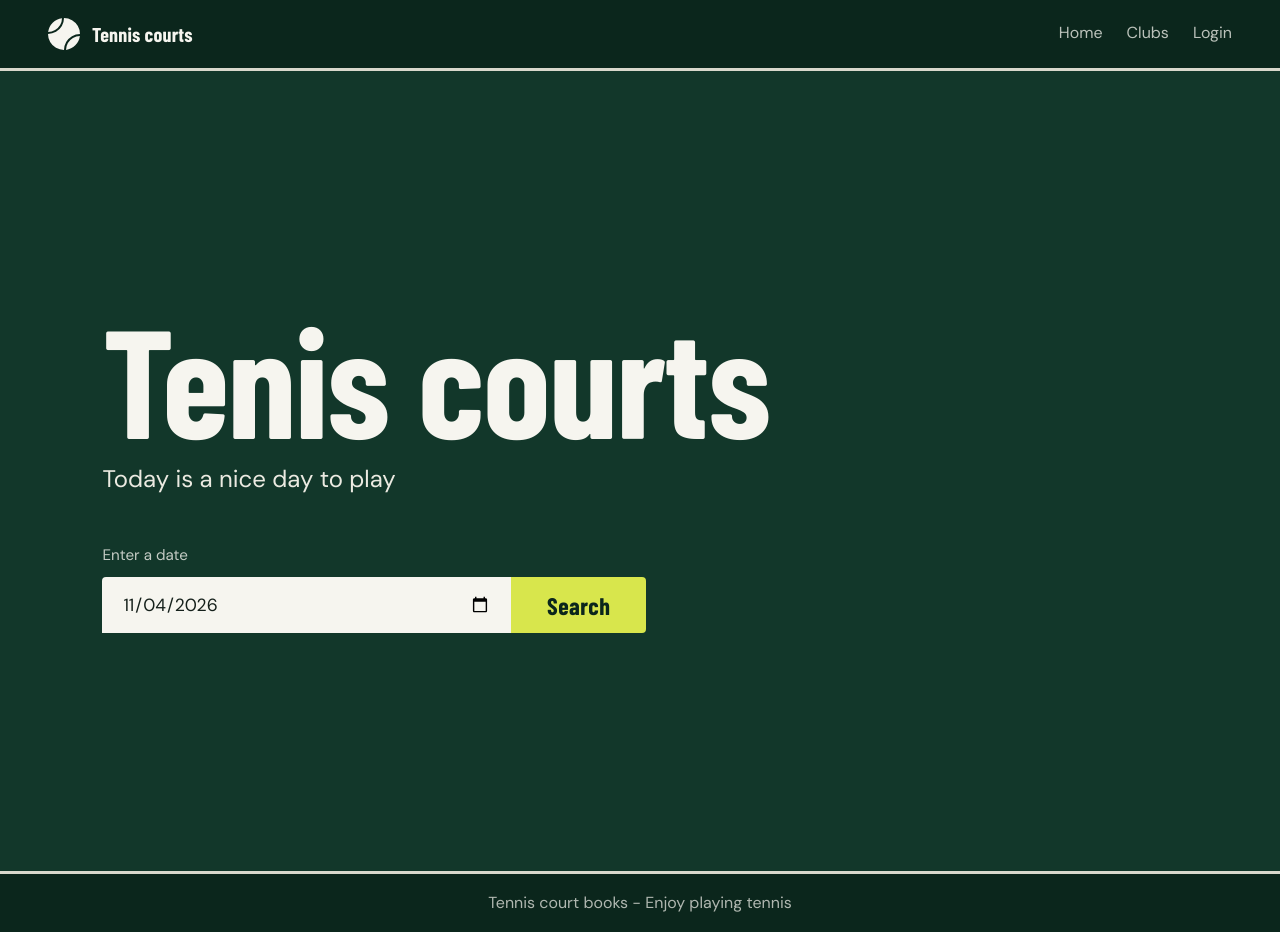
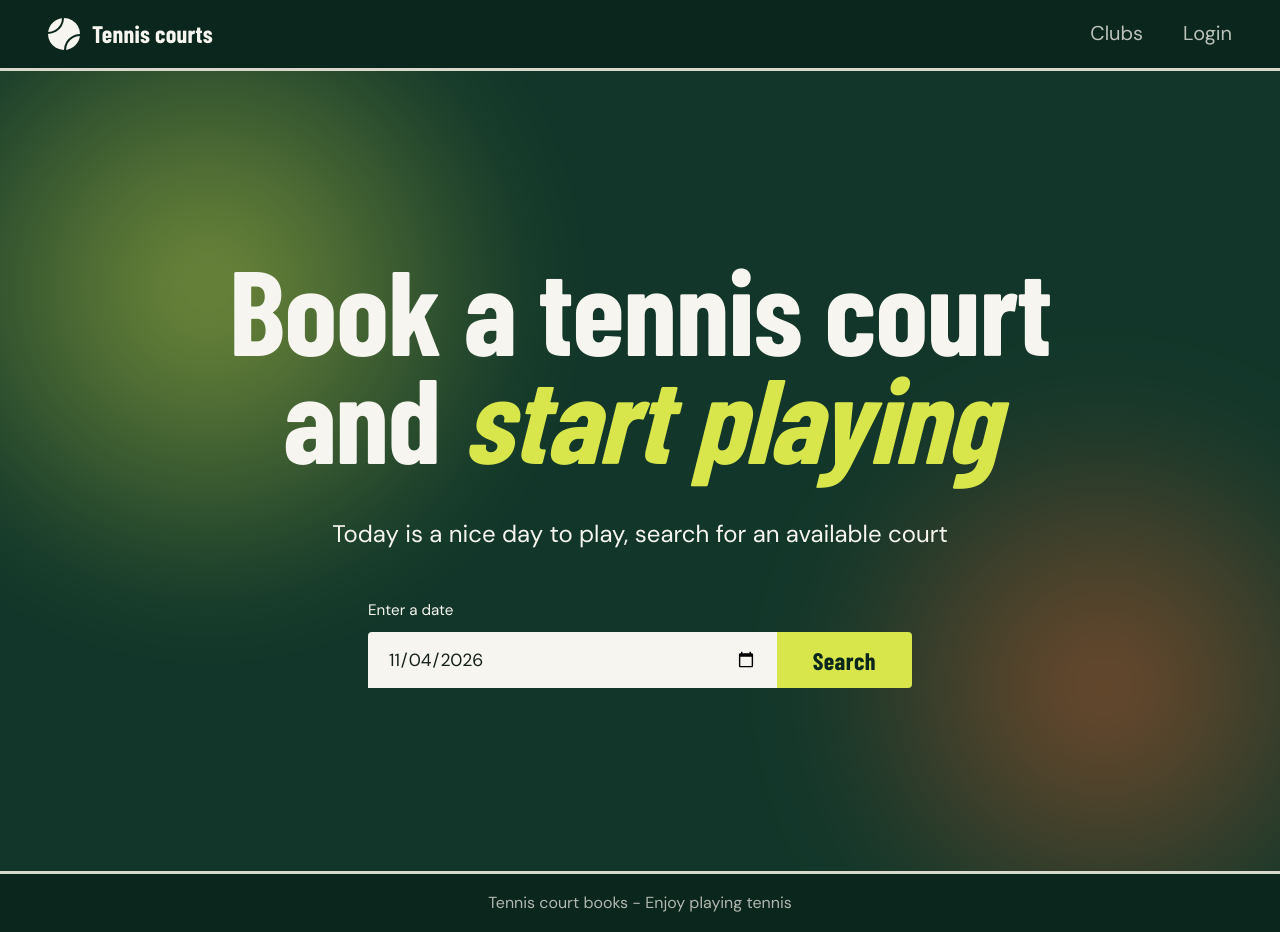
Before and after one commit to mai-vr/tenis_court_book_front, a React (Vite) app: page / in a window 1280 px wide. Built offline with nearby package versions, Linux system fonts and the light colour scheme.

Commit message:
fix: styles home

```diff
--- a/src/components/Header.jsx
+++ b/src/components/Header.jsx
@@ -23,9 +23,7 @@ const Header = () => {
             <h3 className="header__title">Tennis courts</h3>
           </a>
         </div>
-        <a href="/" className="header__nav__link">
-          Home
-        </a>
+
         <a href="/clubs" className="header__nav__link">
           Clubs
         </a>
--- a/src/styles/header.css
+++ b/src/styles/header.css
@@ -11,7 +11,7 @@
 .header__nav {
   display: flex;
   align-items: center;
-  gap: 1.5rem;
+  gap: 2.5rem;
   min-height: inherit;
 }
 
@@ -24,7 +24,7 @@
   align-items: center;
   gap: 0.75rem;
   padding: 0;
-  font-size: 1rem;
+  font-size: 1.5rem;
   color: var(--font-color-light);
   border-bottom: 0;
 }
@@ -41,7 +41,7 @@
 
 .header__title {
   margin: 0;
-  font-size: 1.25rem;
+  font-size: 1.5rem;
   color: var(--font-color-light);
   transition: color 0.15s ease;
 }
@@ -56,7 +56,7 @@
 
 .header__nav__link {
   padding-block: 0.25rem;
-  font-size: 1rem;
+  font-size: 1.25rem;
   font-weight: 500;
   color: rgba(246, 245, 239, 0.75);
   text-decoration: none;
--- a/src/styles/home.css
+++ b/src/styles/home.css
@@ -7,25 +7,66 @@
   display: flex;
   flex-direction: column;
   justify-content: center;
-  padding: clamp(3rem, 8vh, 6rem) clamp(1.5rem, 8vw, 8rem);
+  align-items: center;
+  padding: 4rem 5rem;
   color: var(--font-color-light);
   background-color: var(--primary-color);
+  position: relative;
+  isolation: isolate;
+}
+
+.home__bg__circle,
+.home__bg__circle2 {
+  position: absolute;
+  z-index: -1;
+  aspect-ratio: 1;
+  border-radius: 50%;
+  filter: blur(3rem);
+  pointer-events: none;
+}
+
+.home__bg__circle {
+  width: clamp(18rem, 55vw, 42rem);
+  top: -15%;
+  left: -10%;
+  background: radial-gradient(circle, var(--accent-color) 0%, transparent 70%);
+  opacity: 0.5;
+}
+
+.home__bg__circle2 {
+  width: clamp(16rem, 50vw, 38rem);
+  bottom: -15%;
+  right: -10%;
+  background: radial-gradient(
+    circle,
+    var(--secondary-color) 0%,
+    transparent 70%
+  );
+  opacity: 0.6;
 }
 
 .home__title {
-  margin-bottom: 1rem;
-  font-size: clamp(5rem, 12vw, 13rem);
+  max-width: 55rem;
+  margin-bottom: 3rem;
+  font-size: 7.5rem;
   line-height: 0.9;
+  text-align: center;
   letter-spacing: -0.01em;
   color: var(--font-color-light);
 }
 
+.home__title__accent {
+  color: var(--accent-color);
+  font-style: italic;
+}
+
 .home__subtitle {
-  max-width: 28rem;
+  /* max-width: 28rem; */
   margin-bottom: 3rem;
   font-size: 1.5rem;
   line-height: 1.35;
-  color: var(--surface-sunken);
+  text-align: center;
+  color: var(--font-color-light);
 }
 
 .home__search {
@@ -48,7 +89,7 @@
   grid-column: 1 / -1;
   margin-bottom: 0.6rem;
   font-size: 0.95rem;
-  color: rgba(246, 245, 239, 0.78);
+  color: var(--font-color-light);
 }
 
 .home__input {
@@ -103,14 +144,15 @@
 .home__button:disabled,
 .home__button:disabled:hover,
 .home__button:disabled:active {
-  color: rgba(246, 245, 239, 0.55);
-  background-color: rgba(246, 245, 239, 0.16);
+  color: var(--accent-color);
+  background-color: var(--primary-color);
   cursor: not-allowed;
   transform: none;
 }
 
 .home__button:hover {
-  background-color: var(--surface);
+  background-color: var(--primary-dark);
+  color: var(--accent-color);
 }
 
 .home__button:focus-visible {
@@ -125,8 +167,12 @@
 @media (max-width: 600px) {
   .home {
     justify-content: flex-start;
-    padding-top: 4rem;
-    /* min-height: 80vh; */
+    padding: 2.5rem 1rem;
+  }
+
+  .home__title {
+    max-width: 100%;
+    font-size: 5rem;
   }
 
   .home__subtitle {
@@ -144,9 +190,3 @@
     border-radius: 0.5rem;
   }
 }
-
-@media (prefers-reduced-motion: reduce) {
-  .home__button {
-    transition: none;
-  }
-}
--- a/src/views/Home.jsx
+++ b/src/views/Home.jsx
@@ -18,11 +18,11 @@ const Home = () => {
       .split("T")[0];
 
     if (date < currentDate) {
-      setError(ERRORS.wrongDate);
+      setErrorComponent(ERRORS.wrongDate);
       return;
     }
 
-    // setError(false);
+    setErrorComponent(null);
     setDateInput(date);
   };
 
@@ -34,8 +34,15 @@ const Home = () => {
   return (
     <>
       <section className="home">
-        <h1 className="home__title">Tenis courts</h1>
-        <p className="home__subtitle">Today is a nice day to play</p>
+        <div className="home__bg__circle"></div>
+        <div className="home__bg__circle2"></div>
+        <h1 className="home__title">
+          Book a tennis court and{" "}
+          <span className="home__title__accent">start playing</span>{" "}
+        </h1>
+        <p className="home__subtitle">
+          Today is a nice day to play, search for an available court
+        </p>
         <div className="home__search">
           <form className="home__form" onSubmit={handleFormSubmit}>
             <label htmlFor="date" className="home__label">
```
